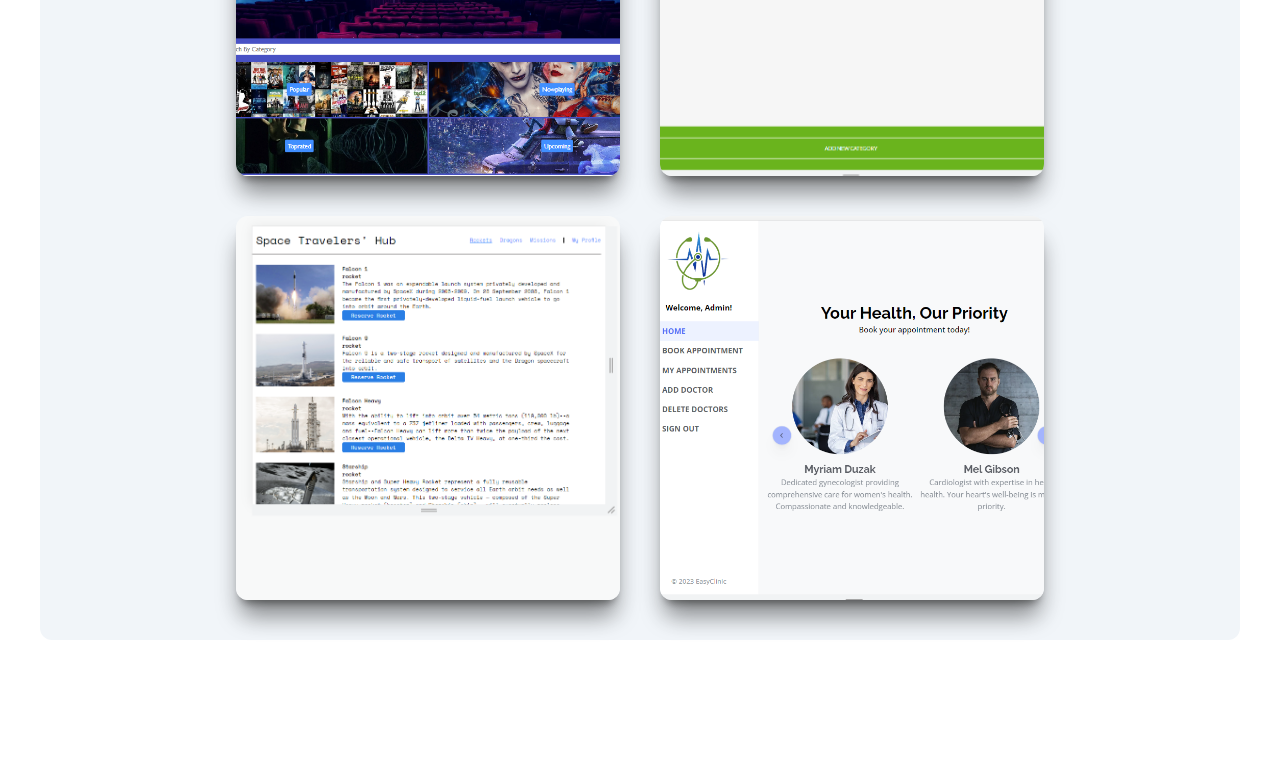
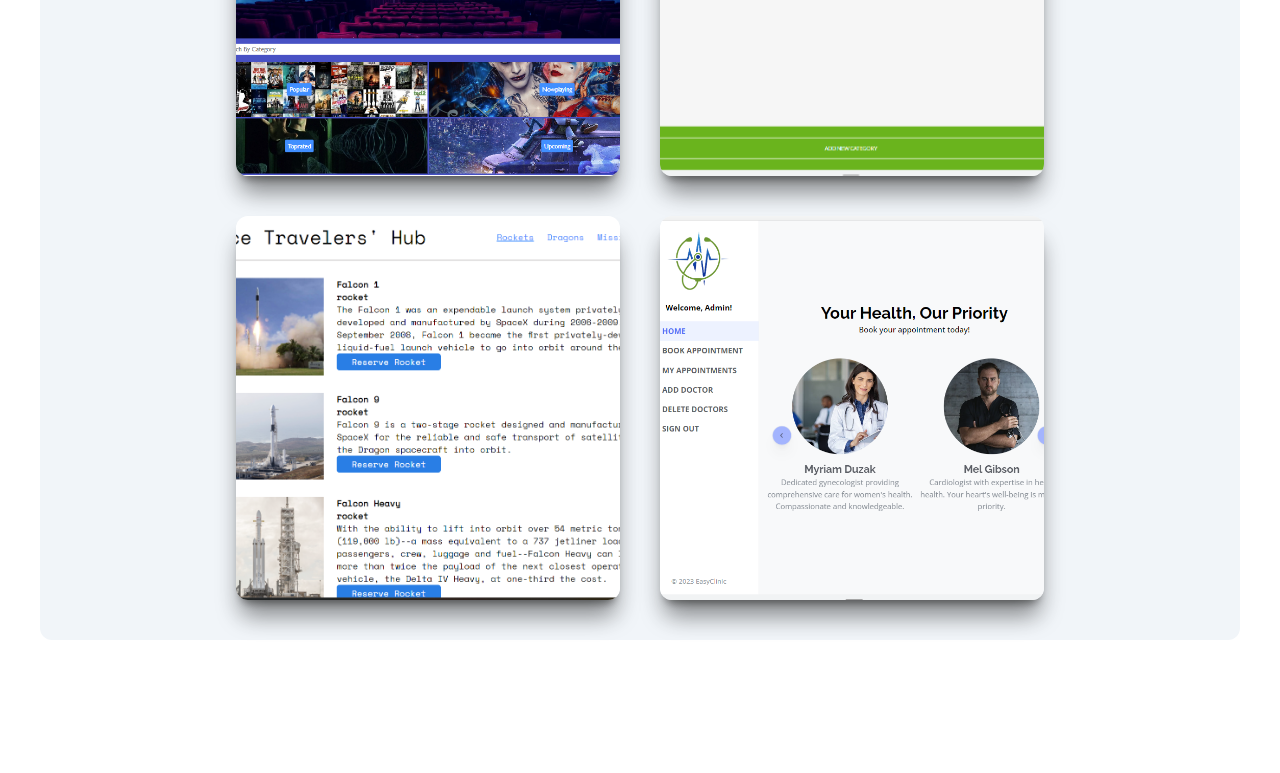
Before and after one commit to oovillagran/portfolio, a Next.js app: page / in a window 1280 px wide. Shown: the part 1998-2771 px from the top of the page. Built offline with nearby package versions, Linux system fonts and the light colour scheme.

Commit message:
Update project 4 and 5 images

```diff
--- a/app/components/Cards.js
+++ b/app/components/Cards.js
@@ -154,7 +154,7 @@ export default function Cards() {
       <div className='group h-96 w-96 [perspective:1000px]'>
         <div className='relative h-full w-full rounded-xl shadow-xl transition-all duration-500 [transform-style:preserve-3d] group-hover:[transform:rotateY(360deg)]'>
           <div className='absolute inset-0'>
-            <Image src='/project4.png' alt='project-image' width={500} height={500} className='w-full h-full rounded-xl object-cover shadow-xl shadow-black/40' />
+            <Image src='/projectN4.png' alt='project-image' width={500} height={500} className='w-full h-full rounded-xl object-cover shadow-xl shadow-black/40' />
           </div>
           <div className='absolute inset-0 h-full w-full rounded-xl bg-black/60 px-12 text-center text-slate-200 [transform:rotateY(360deg)] transition-opacity opacity-0 group-hover:opacity-100'>
             <div className='flex min-h-full flex-col items-center justify-center'>
@@ -202,7 +202,7 @@ export default function Cards() {
       <div className='group h-96 w-96 [perspective:1000px]'>
         <div className='relative h-full w-full rounded-xl shadow-xl transition-all duration-500 [transform-style:preserve-3d] group-hover:[transform:rotateY(360deg)]'>
           <div className='absolute inset-0'>
-            <Image src='/project5.png' alt='project-image' width={500} height={500} className='w-full h-full rounded-xl object-cover shadow-xl shadow-black/40' />
+            <Image src='/projectN5.png' alt='project-image' width={500} height={500} className='w-full h-full rounded-xl object-cover shadow-xl shadow-black/40' />
           </div>
           <div className='absolute inset-0 h-full w-full rounded-xl bg-black/60 px-12 text-center text-slate-200 [transform:rotateY(360deg)] transition-opacity opacity-0 group-hover:opacity-100'>
             <div className='flex min-h-full flex-col items-center justify-center'>
```
Also changed, not shown: public/projectN4.png (added), public/projectN5.png (added).
